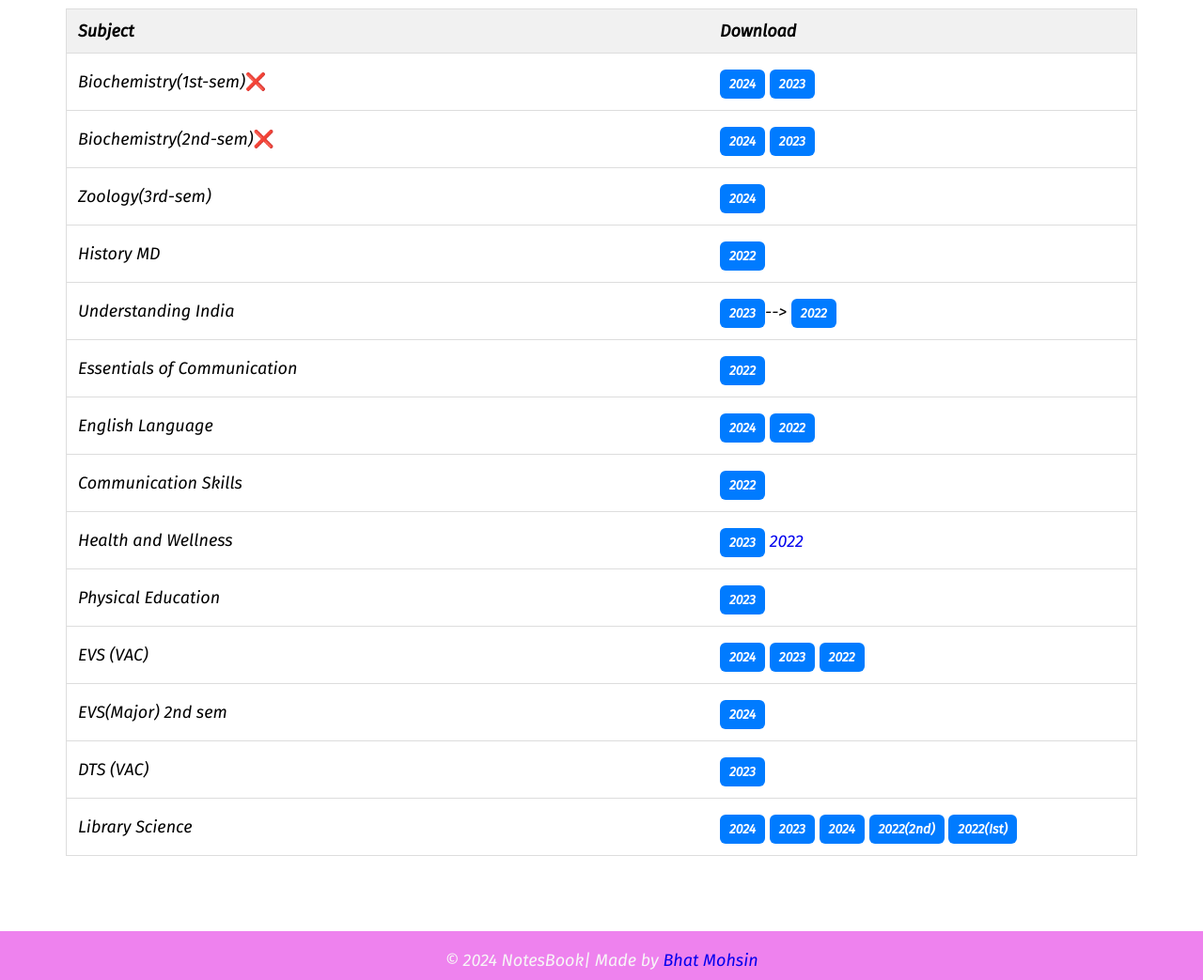
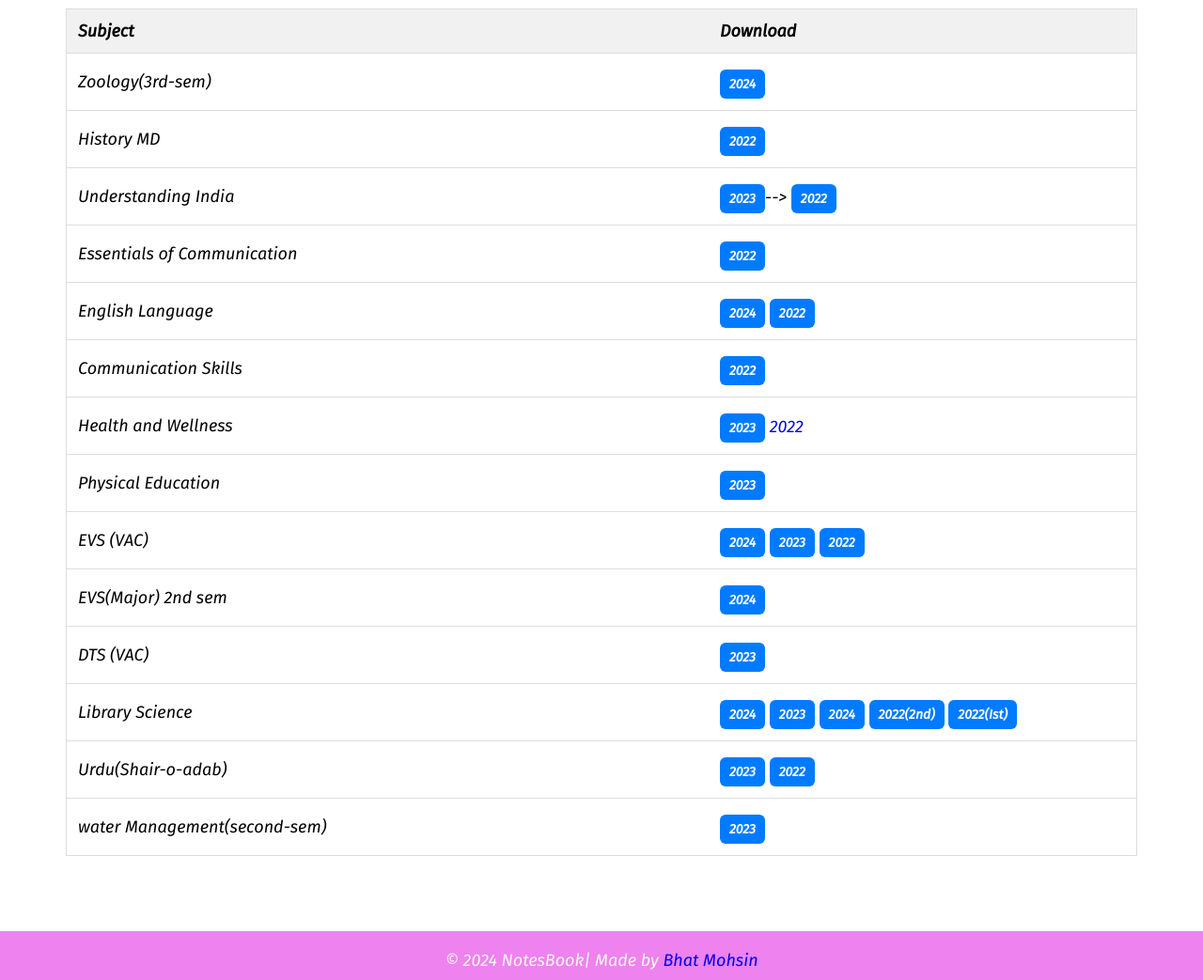
Before and after one commit to bhatmohsin/notesbook, a plain HTML site: page pages/old_exam_papers.html in a window 1280 px wide. Shown: the part 265-1308 px from the top of the page at 94% size. Drawn offline with Linux system fonts and the light colour scheme.

Commit message:
Update old_exam_papers.html

```diff
--- a/pages/old_exam_papers.html
+++ b/pages/old_exam_papers.html
@@ -123,20 +123,7 @@
                         <th style="width:60%;">Subject</th>
                         <th style="width:40%;">Download</th>
                     </tr>
-                    <tr>
-                        <td>Biochemistry(1st-sem)❌</td>
-                        <td>
-                            <a href="#" class="btn btn-1">2024</a>
-                            <a href="#" class="btn btn-1">2023</a>
-                        </td>
-                    </tr>
-                                                          <tr>
-                        <td>Biochemistry(2nd-sem)❌</td>
-                        <td>
-                            <a href="#" class="btn btn-1">2024</a>
-                            <a href="#" class="btn btn-1">2023</a>
-                        </td>
-                                        </tr>
+
                     <tr>
                         <td>Zoology(3rd-sem)</td>
                         <td>
@@ -230,6 +217,18 @@
         <a href="https://drive.google.com/file/d/1cVSBxVYYly0zyNRf-estaZHVIbWR99us/view?usp=drivesdk" class="btn btn-1">2022(ist)</a>
     </td>
 </tr>
+  <tr>
+                        <td>Urdu(Shair-o-adab)</td>
+                        <td>
+                            <a href="https://drive.google.com/file/d/1t3xBHGm4kcqKvvXHQnprsqqJb1cFk2Ii/view?usp=drivesdk" class="btn btn-1">2023</a>
+                            <a href="https://drive.google.com/file/d/1t2po0PvEUOvOB27SQG8bR-5T8Bnpy_Fw/view?usp=drivesdk" class="btn btn-1">2022</a>
+                        </td>
+                    </tr>
+                                                          <tr>
+                        <td>water Management(second-sem)</td>
+                        <td>
+                            <a href="https://drive.google.com/file/d/1t0d7LdC22lPOsKJ_EuxZkQss159wTcIj/view?usp=drivesdk" class="btn btn-1">2023</a>
+                                        </tr>
                 </table>
             </div>
         </div>
```
